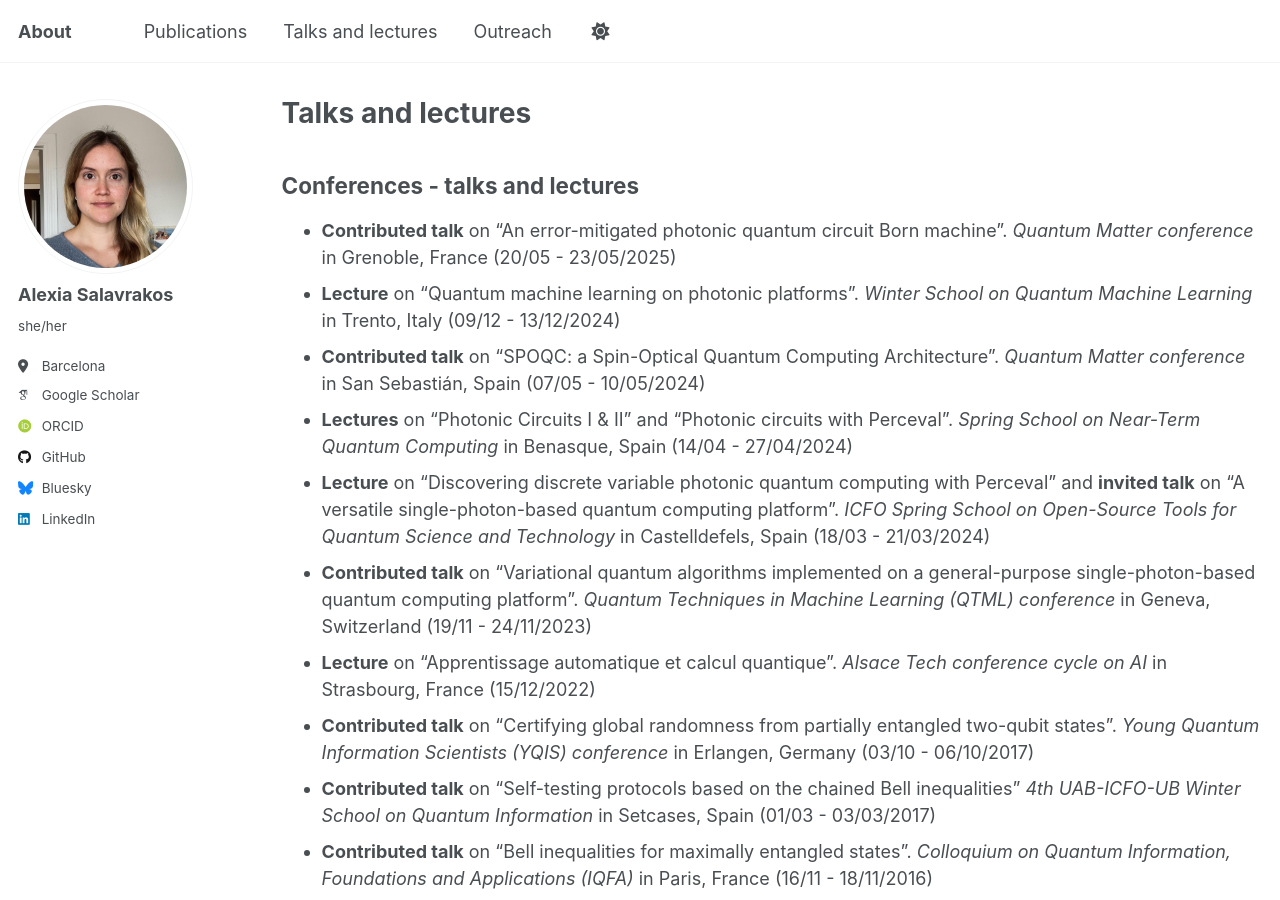
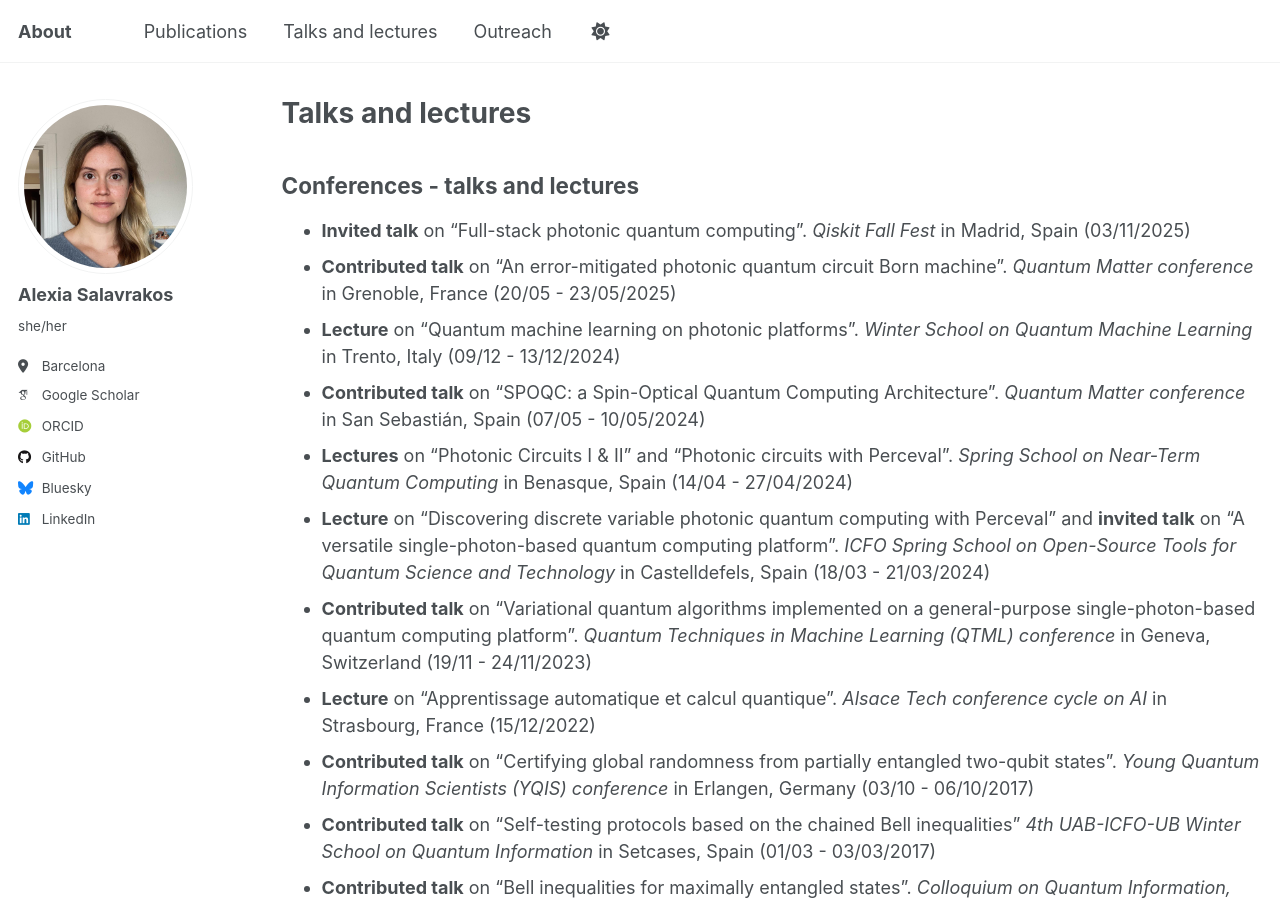
Before and after one commit to alexiasalavrakos/alexiasalavrakos.github.io, a Jekyll site: the page built from _pages/talks.md, in a window 1280 px wide and 900 px high. Built offline with Jekyll 4.4.1, drawn with Linux system fonts in a browser that asks for light colours; some web fonts are replaced.

Commit message:
Update talks.md

```diff
--- a/_pages/talks.md
+++ b/_pages/talks.md
@@ -11,6 +11,7 @@ redirect_from:
 
 ## Conferences - talks and lectures
 
+- **Invited talk** on "Full-stack photonic quantum computing". *Qiskit Fall Fest* in Madrid, Spain (03/11/2025)
 - **Contributed talk** on “An error-mitigated photonic quantum circuit Born machine”. *Quantum Matter conference* in Grenoble, France (20/05 - 23/05/2025)
 - **Lecture** on “Quantum machine learning on photonic platforms”. *Winter School on Quantum Machine Learning* in Trento, Italy (09/12 - 13/12/2024)
 - **Contributed talk** on “SPOQC: a Spin-Optical Quantum Computing Architecture”. *Quantum Matter conference* in San Sebastián, Spain (07/05 - 10/05/2024)
```
